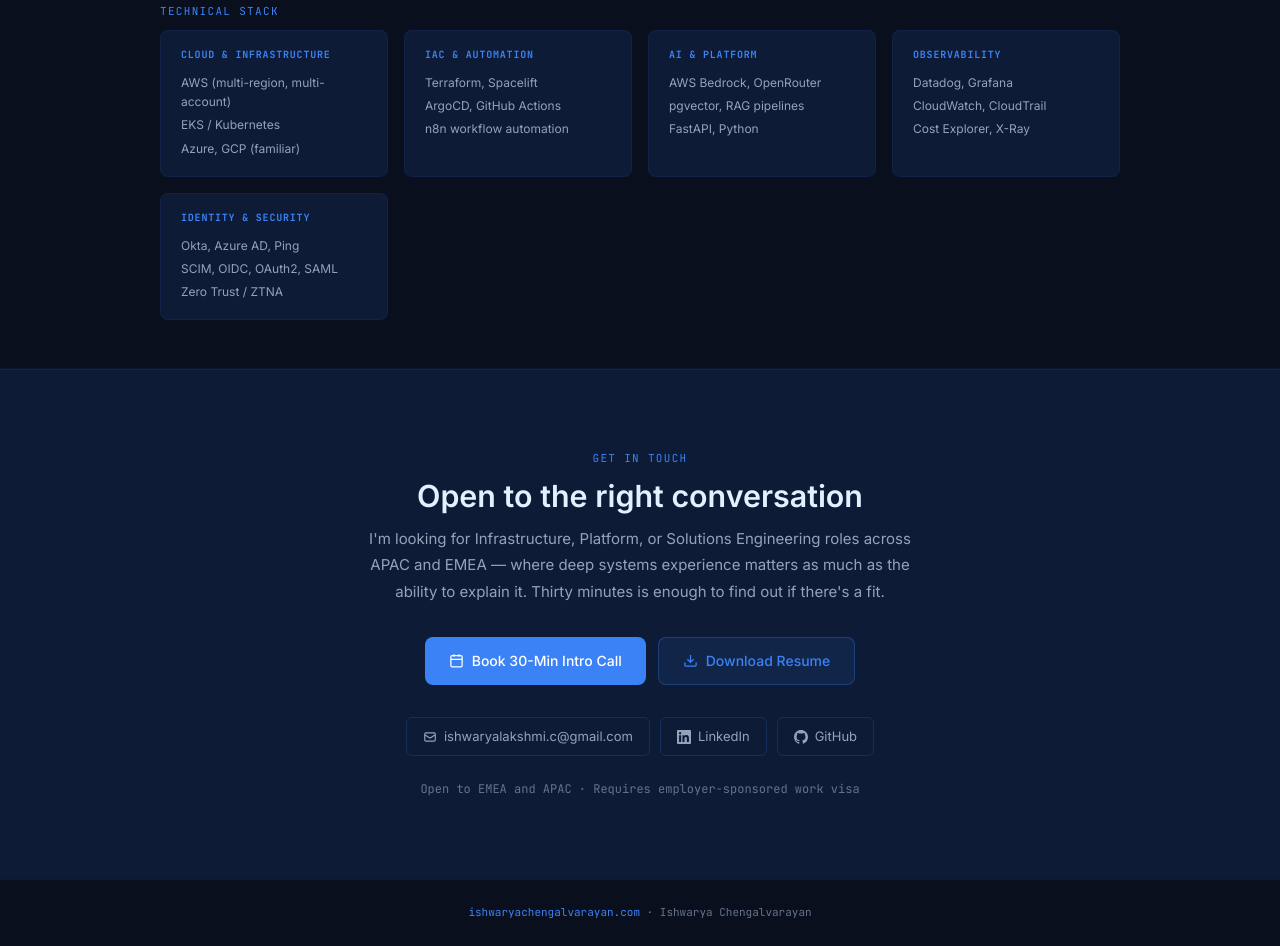
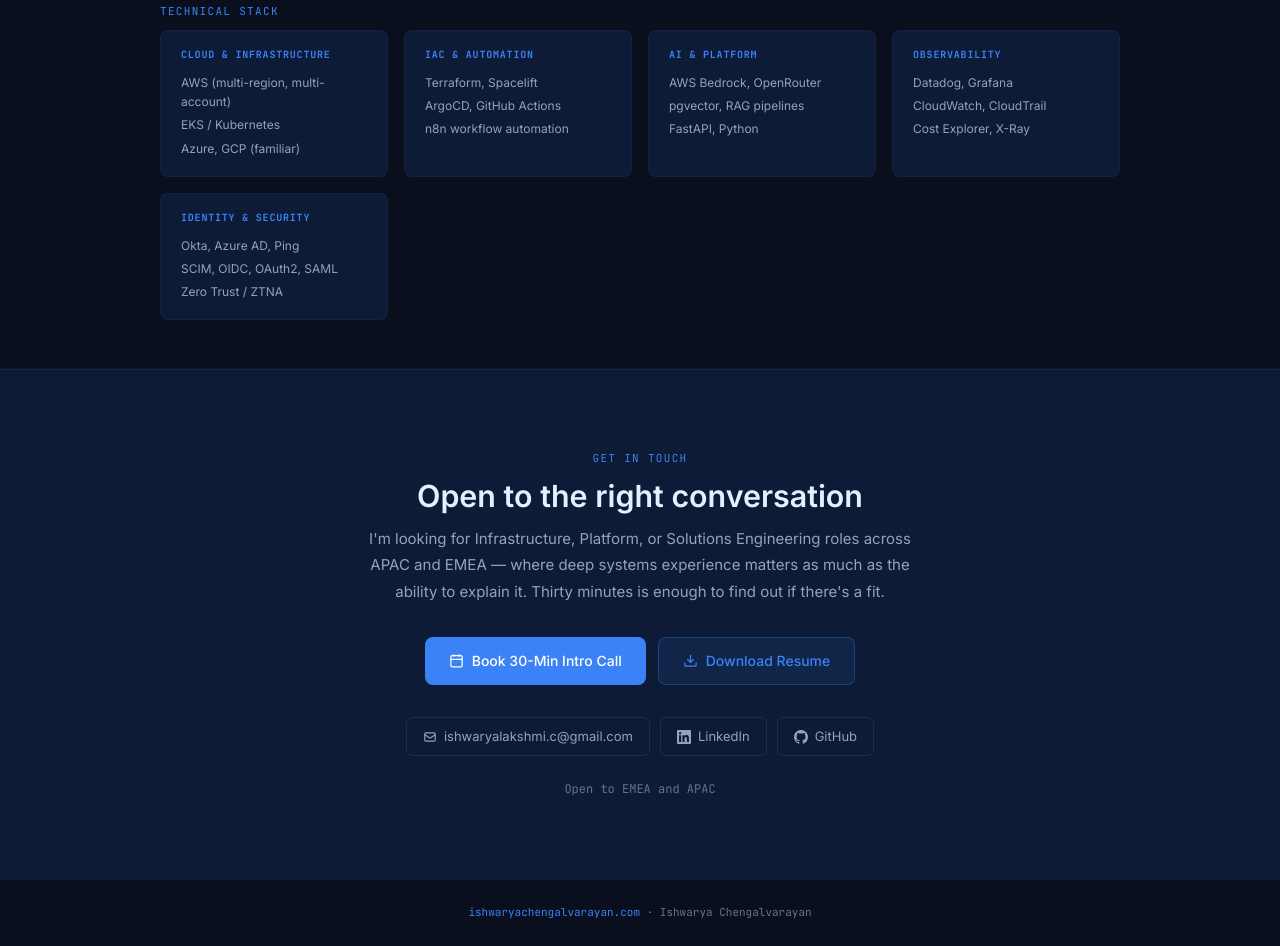
Before and after one commit to IshwaryaLakshmiC/ishwaryaunfiltered.live, a plain HTML site: page index.html in a window 1280 px wide. Shown: the part 4600-5546 px from the top of the page. Drawn offline with Linux system fonts and the light colour scheme.

Commit message:
Update index.html

```diff
--- a/index.html
+++ b/index.html
@@ -490,7 +490,7 @@
           GitHub
         </a>
       </div>
-      <p class="visa-note">Open to EMEA and APAC · Requires employer-sponsored work visa</p>
+      <p class="visa-note">Open to EMEA and APAC</p>
     </div>
   </div>
 </section>
```
